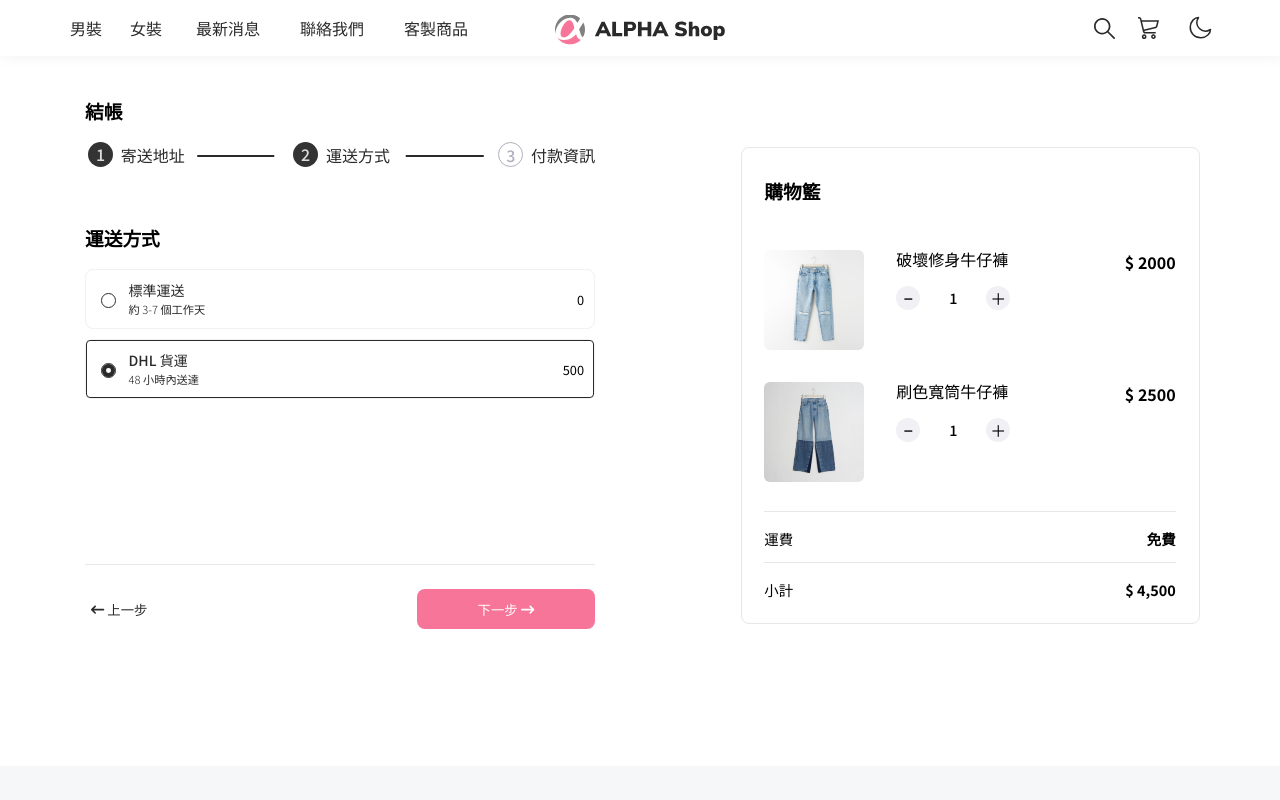
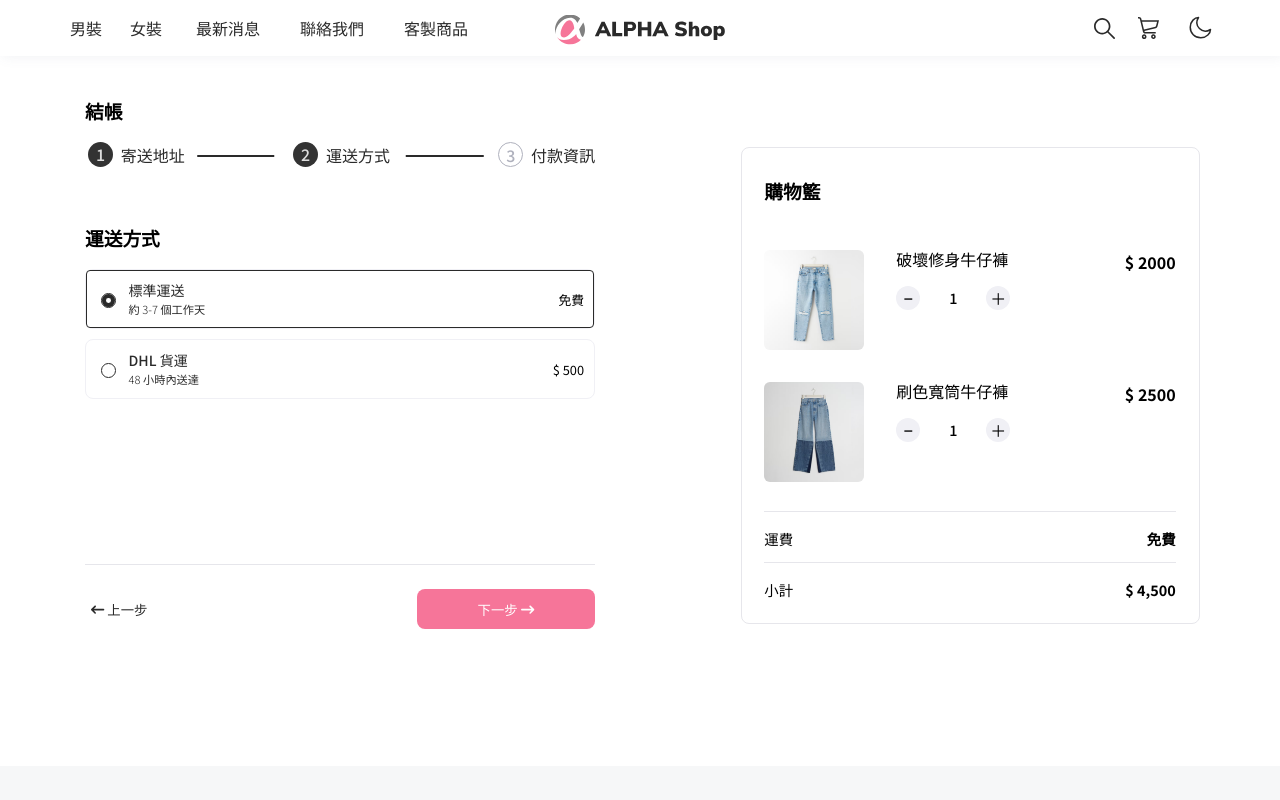
Before and after one commit to HsiaooooooJu/AlphaShop_VUE, a Vue app: page /#/checkout in a window 1280 px wide. Both pictures are taken after a click on the button "下一步". Shown: the top 800 px of the page. Built offline with nearby package versions, Linux system fonts and the light colour scheme; what vue-sweetalert2 would draw is missing.

Commit message:
Add feature - save fromData in localstorage

```diff
--- a/src/assets/styles/_form.scss
+++ b/src/assets/styles/_form.scss
@@ -122,7 +122,7 @@ input {
       }
     }
 
-    span {
+    .shipping-price {
       width: 100%;
       text-align: right;
       font-size: 0.8rem;
--- a/src/components/CartPanel.vue
+++ b/src/components/CartPanel.vue
@@ -3,13 +3,13 @@
     <div class="cart__product container">
       <h3 class="cart__product__title">購物籃</h3>
 
-      <div v-for="( product, index ) in products" :key="product.id" class="cart__product__row">
+      <div v-for="( product, index ) in cart.products" :key="product.id" class="cart__product__row">
         <img :src="getImg(product.image)" class="product-img" alt="">
         <div class="product-details">
           <h5 class="product-details__name">{{ product.name }}</h5>
           <div class="product-details__amount">
             <div @click="minusQty(index)" class="amount__minus cursor-pointer">−</div>
-            <div class="amount__count">{{ product.productAmount }}</div>
+            <div class="amount__count">{{ product.amount }}</div>
             <div @click="addQty(index)" class="amount__add cursor-pointer">＋</div>
 
           </div>
@@ -20,7 +20,7 @@
 
     <div class="cart__delivery">
       <div class="delivery-title">運費</div>
-      <div class="delivery-price">免費</div>
+      <div class="delivery-price">{{ orderShipping.price | priceFilter }}</div>
     </div>
     <div class="cart__subtotal">
       <div class="subtotal-title">小計</div>
@@ -37,47 +37,75 @@ export default {
     initialProducts: {
       type: Array,
       required: true
+    },
+    orderShipping: {
+      type: Object,
+      required: true,
+    },
+    orderCart: {
+      type: Object,
+      default: () => {}
     }
   },
   data() {
     return {
-      products: this.initialProducts,
-      productAmount: 0
+      cart: {
+        products: [],
+        subtotal: 0
+      }
     }
   },
   methods: {
     fetchProducts() {
-      this.products = this.products.map(product => {
+      // this.cart = this.orderCart
+      this.cart.products = this.initialProducts.map((product => {
         return {
           ...product,
-          productAmount: 1
+          amount: 1
         }
-      })
+      }))
     },
     getImg(img) {
       return require(`../assets/images/${img}`);
     },
     addQty(index) {
-      this.products[index].productAmount += 1
-      // console.log(this.products[index].productAmount)
+      this.cart.products[index].amount += 1
+      // console.log(this.products[index].amount)
     },
     minusQty(index) {
-      if (this.products[index].productAmount <= 1) {
+      if (this.cart.products[index].amount <= 1) {
         return
       } else {
-        this.products[index].productAmount -= 1
+        this.cart.products[index].amount -= 1
       }
+    },
+    getCartInfo() {
+      this.cart.subtotal = this.calcSubtotal
+      this.$emit('handle-cart-info', this.cart)
+    }
+  },
+  filters: {
+    priceFilter(price) {
+      return price? '$ ' + price : '免費'
     },
   },
   computed: {
     calcSubtotal() {
-      const calc = this.products.map((product) => {
-        return product.price * product.productAmount
+      let price = 0
+      this.cart.products.forEach(product => {
+        return price += product.price * product.amount
       })
-      const price = calc[0] + calc[1]
-      // console.log(price)
+      price += this.orderShipping.price
       return price.toLocaleString('en-US')
     }
+  },
+  watch: {
+    cart: {
+      handler() {
+        this.getCartInfo()
+      },
+      deep: true,
+    },
   },
   created() {
     this.fetchProducts()
--- a/src/components/DestinationForm.vue
+++ b/src/components/DestinationForm.vue
@@ -47,9 +47,14 @@
 </template>
 
 <script>
-// const storageKey = 'receiver'
 export default {
   name: 'DestinationForm',
+  props: {
+    orderReceiver: {
+      type: Object,
+      default: () => {}
+    }
+  },
   data() {
     return {
       receiver: {
@@ -62,11 +67,33 @@ export default {
       }
     }
   },
-  // methods: {
-  //   saveStorage() {
-  //     localStorage.setItem(storageKey, JSON.stringify(this.receiver))
-  //     console.log(this.receiver)
-  //   },
-  // }
+  methods: {
+    fetchReceiver() {
+      this.receiver = {
+        // 先展開 data 裡的預設值，也就是空白表單
+        ...this.receiver,
+
+        // 接著展開 props 裡的資料，也就是父層傳進來的資料
+        // 如果有資料，就放進 data 空白表單裡
+        ...this.orderReceiver
+      }
+    },
+    getReceiverInfo() {
+      this.$emit('get-receiver-info', this.receiver)
+    }
+  },
+  // 要利用 watch 監視資料變化
+  watch: {
+    receiver: {
+      deep: true,
+      // handler: 如果資料改變，要執行的處理程序
+      handler() {
+        this.getReceiverInfo()
+      }
+    }
+  },
+  created() {
+    this.fetchReceiver()
+  }
 }
 </script>
--- a/src/components/PaymentForm.vue
+++ b/src/components/PaymentForm.vue
@@ -4,19 +4,19 @@
     <div class="form-content__part__payment">
       <div class="payment__form-row form-row card-holder-row">
         <label for="card-host">持卡人姓名</label>
-        <input type="text" id="card-host" placeholder="John Doe" required>
+        <input v-model="payment.cardHost" type="text" id="card-host" placeholder="John Doe" required>
       </div>
       <div class="payment__form-row form-row card-num-row">
         <label for="card-num">卡號</label>
-        <input type="text" id="card-num" placeholder="0000 0000 0000 0000" required>
+        <input v-model="payment.cardNum" type="text" id="card-num" placeholder="0000 0000 0000 0000" required>
       </div>
       <div class="payment__form-row form-row valid-date-row">
         <label for="card-date">有效期限</label>
-        <input type="text" id="card-date" placeholder="MM/YY" required>
+        <input v-model="payment.cardDate" type="text" id="card-date" placeholder="MM/YY" required>
       </div>
       <div class="payment__form-row form-row cvc-row">
         <label for="security-code">CVC/CCV</label>
-        <input type="text" id="security-code" placeholder="000" required>
+        <input v-model="payment.securityCode" type="text" id="security-code" placeholder="000" required>
       </div>
     </div>
   </div>
@@ -25,5 +25,44 @@
 <script>
 export default {
   name: 'PaymentForm',
+  props: {
+    // 存在 localStorage 裡的資料：order.payment
+    orderPayment: {
+      type: Object,
+      default: () => {}
+    }
+  },
+  data() {
+    return {
+      payment: {
+        cardHost: '',
+        cardNum: '',
+        cardDate: '',
+        securityCode: ''
+      }
+    }
+  },
+  methods: {
+    fetchPayment() {
+      this.payment = {
+        ...this.payment,
+        ...this.orderPayment
+      }
+    },
+    getPaymentInfo() {
+      this.$emit('handle-payment-info', this.payment)
+    }
+  },
+  watch: {
+    payment: {
+      depp: true,
+      handler() {
+        this.getPaymentInfo()
+      }
+    }
+  },
+  created() {
+    this.fetchPayment()
+  }
 }
 </script>
--- a/src/components/ShippingForm.vue
+++ b/src/components/ShippingForm.vue
@@ -4,12 +4,13 @@
     <div class="form-content__part__shipping">
 
       <div v-for="shipping in shippingMethods" :key="shipping.id" class="shipping__form-row form-row cursor-pointer">
-        <input name="shipping-method" id="standard" type="radio" class="standard" checked>
-        <label class="cursor-pointer" for="standard">
+        <input v-model="selected.picked" @change="getShippingPrice(shipping.price)" :value="shipping.name"
+          :id="shipping.name" type="radio" name="shipping-method">
+        <label class="cursor-pointer" for="shipping.name">
           <p class="shipping-method">{{ shipping.method }}</p>
           <p class="shipping-time">{{ shipping.days }}</p>
         </label>
-        <span>{{ shipping.price }}</span>
+        <span class="shipping-price">{{ shipping.price | shipping }}</span>
       </div>
 
     </div>
@@ -17,14 +18,47 @@
 </template>
 
 <script>
-
 export default {
   name: 'ShippingForm',
   props: {
     shippingMethods: {
       type: Array,
       required: true
+    },
+    initialSelected: {
+      type: Object,
+      default: () => {}
     }
+  },
+  data() {
+    return {
+      selected: {
+        price: 0,
+        // picked by :value="OOO"
+        picked: 'standard'
+      }
+    }
+  },
+  methods: {
+    fetchShippingPrice() {
+      this.selected = {
+        ...this.selected,
+        ...this.initialSelected
+      }
+    },
+    getShippingPrice(price) {
+      this.selected.price = price
+      this.$emit('handle-shipping', this.selected)
+    },
+  },
+  filters: {
+    shipping(price) {
+      // 0 是 false
+      return price ? '$ ' + price : '免費'
+    }
+  },
+  created() {
+    this.fetchShippingPrice()
   }
 }
 </script>
--- a/src/configs/CheckoutConfigs.js
+++ b/src/configs/CheckoutConfigs.js
@@ -30,15 +30,17 @@ export const CheckoutConfigs = {
   shippingMethods: [
     {
       id: 1,
+      name: 'standard',
       method: '標準運送',
       days: '約 3-7 個工作天',
-      price: 0
+      price: 0,
     },
     {
       id: 2,
+      name: 'express',
       method: 'DHL 貨運',
       days: '48 小時內送達',
-      price: 500
+      price: 500,
     }
   ]
 }
--- a/src/views/Checkout.vue
+++ b/src/views/Checkout.vue
@@ -11,20 +11,23 @@
           <div class="form-content__part">
 
             <!-- DestinationForm -->
-            <DestinationForm v-show="currentStep === 1" />
+            <DestinationForm :order-receiver="order.receiver" v-show="currentStep === 1"
+              @get-receiver-info="getReceiverInfo" />
 
             <!-- ShippingForm -->
-            <ShippingForm :shipping-methods="shippingMethods" v-show="currentStep === 2" />
+            <ShippingForm :shipping-methods="shippingMethods" :initial-selected="order.shipping"
+              v-show="currentStep === 2" @handle-shipping="handleShipping" />
 
             <!-- PaymentForm -->
-            <PaymentForm v-show="currentStep === 3" />
+            <PaymentForm :order-payment="order.payment" v-show="currentStep === 3"
+              @handle-payment-info="handlePaymentInfo" />
 
           </div>
         </form>
       </section>
 
       <!-- CartPanel -->
-      <CartPanel :initial-products="products" />
+      <CartPanel :initial-products="products" :order-shipping = "order.shipping" :order-cart="order.cart" @handle-cart-info="handleCartInfo" />
 
       <!-- ButtonPanel -->
       <BtnPanel :steps="steps" :initial-current-step="currentStep" :total-step="totalSteps" @handle-step="handleStep" />
@@ -37,6 +40,9 @@
 </template>
 
 <script>
+
+// const storageKey = 'order'
+
 import { CheckoutConfigs } from '../configs/CheckoutConfigs'
 
 import Navbar from '../components/Navbar.vue'
@@ -63,21 +69,61 @@ export default {
   data() {
     const { shippingMethods, steps, productData } = CheckoutConfigs
     return {
+      storageKey: 'order',
       products: productData,
       steps,
       shippingMethods,
       totalSteps: steps.length,
       currentStep: 1,
-      previousStep: 0,
-      nextStep: 2
+      order: {
+        receiver: {},
+        shipping: {
+          price: 0,
+          picked: 'standard'
+        },
+        payment: {},
+        cart: {}
+      }
     }
   },
   methods: {
+    fetchOrder() {
+      const getOrder = JSON.parse(localStorage.getItem(this.storageKey))
+      this.order = {
+        ...this.order,
+        ...getOrder
+      }
+      console.log(this.order.cart)
+    },
     handleStep(payload) {
       const { currentStep } = payload
       this.currentStep = currentStep
       // console.log(currentStep)
     },
+    getReceiverInfo(payload) {
+      this.order.receiver = payload
+      this.saveStorage()
+    },
+    handleShipping(payload) {
+      this.order.shipping = payload
+      // console.log(payload)
+      this.saveStorage()
+    },
+    handlePaymentInfo(payload) {
+      this.order.payment = payload
+      this.saveStorage()
+    },
+    handleCartInfo(cartInfo){
+      this.order.cart = cartInfo
+      this.saveStorage()
+    },
+    saveStorage() {
+      localStorage.setItem(this.storageKey, JSON.stringify(this.order))
+    },
+
   },
+  created() {
+    this.fetchOrder()
+  }
 }
 </script>
```
